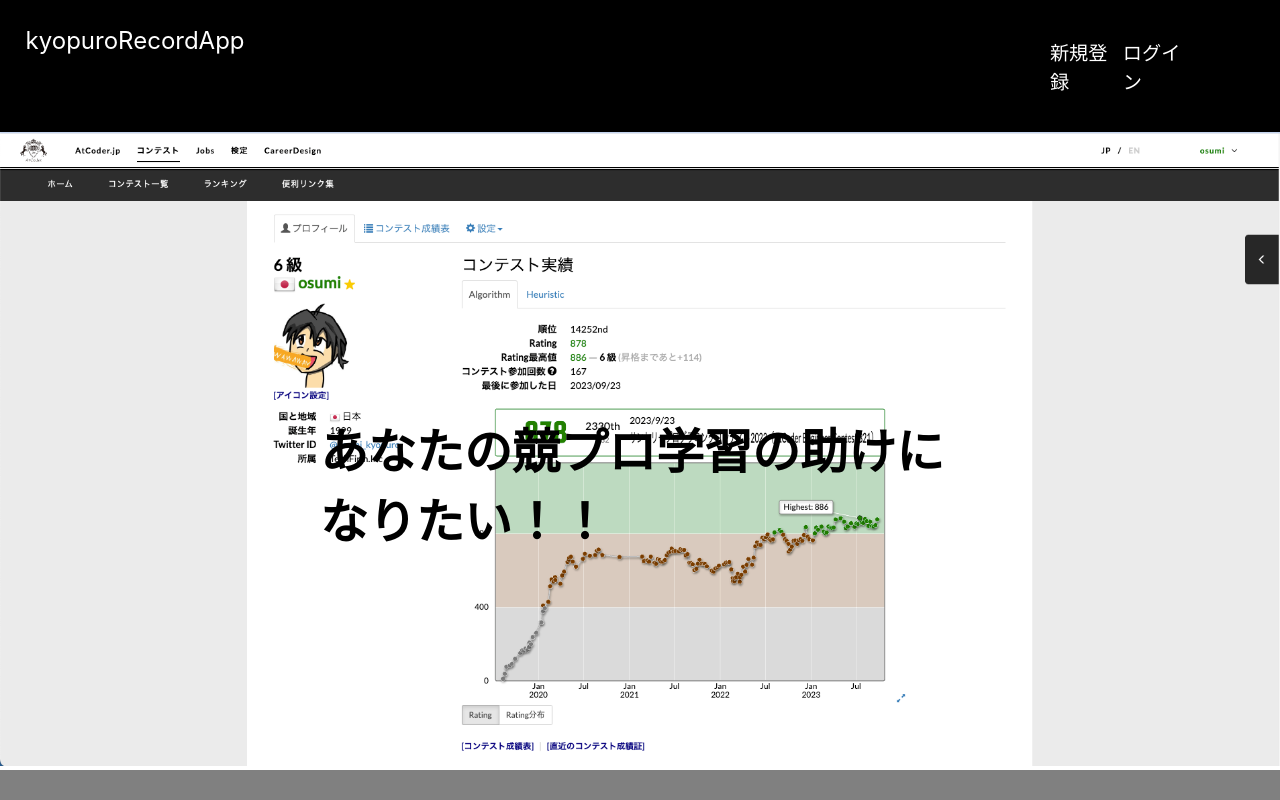
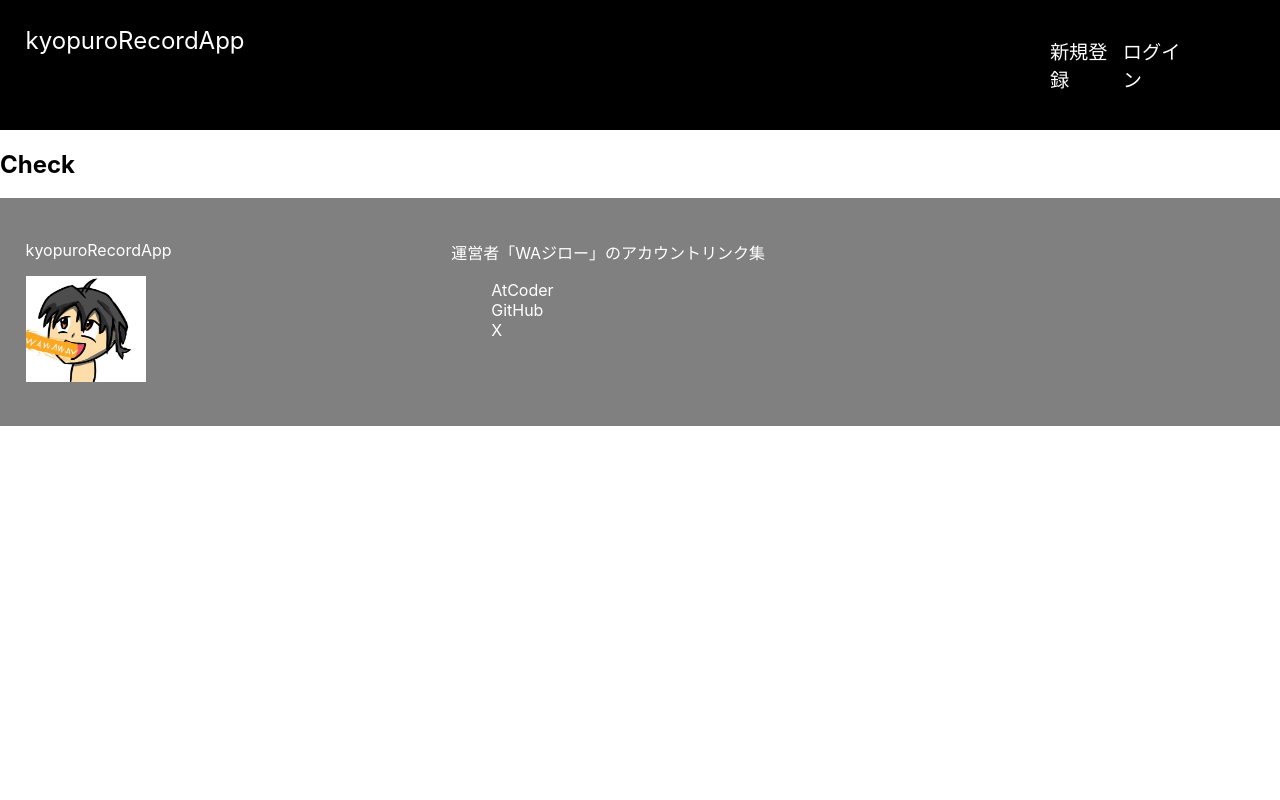
Before and after one commit to osumi-kyopuro/kyopuroRecordApp, a React (Create React App) app in the folder frontend/: page /enjoy in a window 1280 px wide. Shown: the top 800 px of the page. Built offline with nearby package versions, Linux system fonts and the light colour scheme.

Commit message:
ページ遷移

```diff
--- a/frontend/src/App.jsx
+++ b/frontend/src/App.jsx
@@ -1,14 +1,18 @@
 import './App.css';
+import { Routes,Route } from 'react-router-dom';
 import {Footer} from "./components/Footer";
 import {Header} from "./components/Header";
 import {Main} from "./components/Main";
-
+import {Check} from "./components/Check";
 
 export const App=()=> {
   return (
     <>
       <Header/>
-      <Main/>
+      <Routes>
+        <Route path="/" element={<Main/>} />
+        <Route path="/enjoy" element={<Check/>} />
+      </Routes>
       <Footer/>
     </>
   );
--- /dev/null
+++ b/frontend/src/components/Check.jsx
@@ -0,0 +1,6 @@
+import React from "react";
+
+
+export const Check=()=>{
+    return  (<h2>Check</h2>);
+}
--- a/frontend/src/components/Footer.jsx
+++ b/frontend/src/components/Footer.jsx
@@ -29,6 +29,15 @@
     listStyle:"none"
 };
 
+const onClickLink=(id)=>{
+    const linkList=[
+        "https://atcoder.jp/users/osumi",
+        "https://github.com/osumi-kyopuro",
+        "https://twitter.com/wajiro_kyopro"
+    ];
+    return (window.open(linkList[id], '_blank'));
+}
+
 export const Footer=()=>{
     const {alt,width,height}=imgStyle;
     return (
@@ -40,9 +49,9 @@
             <div style={footerListStyle}>
                 <p>運営者「WAジロー」のアカウントリンク集</p>
                 <ul style={accountListStyle}>
-                    <li><a style={{textDecoration:"none"}} href="https://atcoder.jp/users/osumi" target="_blank">AtCoder</a></li>
-                    <li><a style={{textDecoration:"none"}} href="https://github.com/osumi-kyopuro" target="_blank">GitHub</a></li>
-                    <li><a style={{textDecoration:"none"}} href="https://twitter.com/wajiro_kyopro" target="_blank">X</a></li>
+                    <li style={{cursor:"pointer"}} onClick={()=>{onClickLink(0)}}>AtCoder</li>
+                    <li style={{cursor:"pointer"}} onClick={()=>{onClickLink(1)}}>GitHub</li>
+                    <li style={{cursor:"pointer"}} onClick={()=>{onClickLink(2)}}>X</li>
                 </ul>
             </div>
         </div>
--- a/frontend/src/components/Header.jsx
+++ b/frontend/src/components/Header.jsx
@@ -1,4 +1,5 @@
 import React from "react";
+import { Link } from 'react-router-dom'
 
 const headerStyle={
     backgroundColor:"#000000",
@@ -29,7 +30,10 @@
 };
 
 const startList={
-    width:"30%"
+    width:"30%",
+    textDecoration:"none",
+    color:"white",
+    fontSize:"80%"
 };
 
 export const Header=()=>{
@@ -39,8 +43,8 @@
                 kyopuroRecordApp
             </div>
             <ul style={startLists}>
-                <li style={startList}><a style={{textDecoration:"none", color:"white",fontSize:"80%"}}href="">新規登録</a></li>
-                <li style={startList}><a style={{textDecoration:"none", color:"white",fontSize:"80%"}} href="">ログイン</a></li>
+                <Link to="/enjoy" style={startList}>新規登録</Link>
+                <Link to="/" style={startList}>ログイン</Link>
             </ul>
         </div>
     );
```
Also changed, not shown: frontend/src/index.js (+5 -2 lines).
